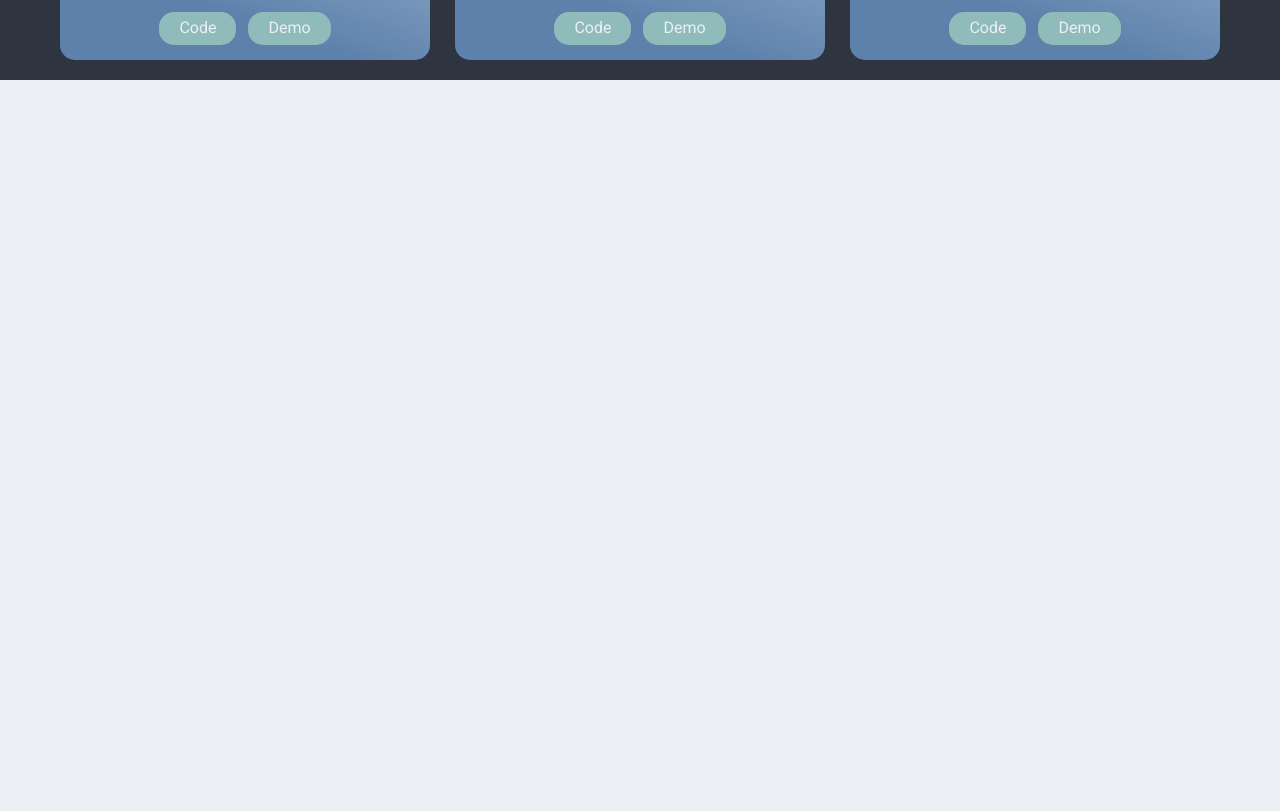
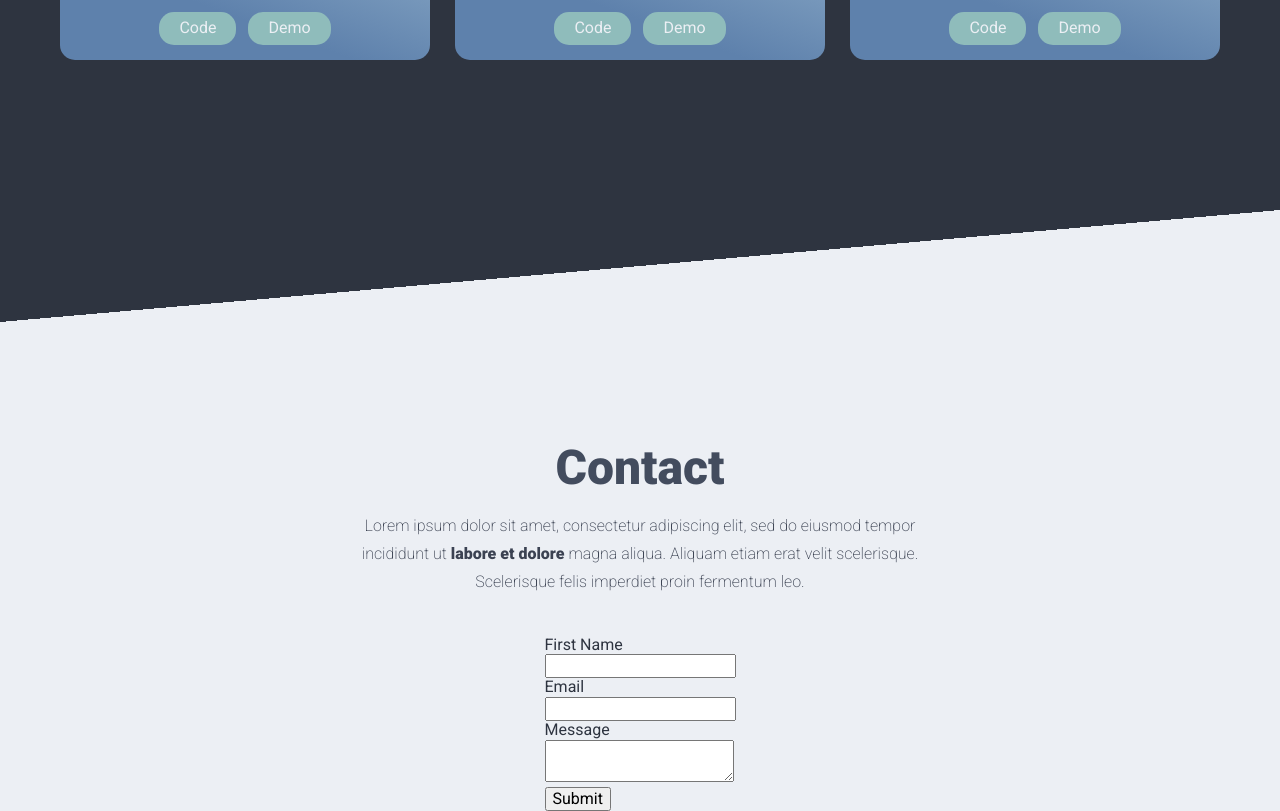
Before and after one commit to sarahtguindy/portfolio, a React (Create React App) app: page / in a window 1280 px wide. Shown: the part 1460-2271 px from the top of the page. Before the commit the page ends 1540 px from the top, so only its background shows below. Built offline with nearby package versions, Linux system fonts and the light colour scheme.

Commit message:
Fix Console resizing on mobile

```diff
--- a/src/App.js
+++ b/src/App.js
@@ -1,12 +1,14 @@
 import React from "react";
 import Console from "./components/Console/Console";
 import Projects from "./components/Projects/Projects";
+import Contact from "./components/Contact/Contact";
 
 const App = () => {
   return (
     <div>
       <Console />
       <Projects />
+      <Contact />
     </div>
   );
 };
--- a/src/components/Console/Console.module.scss
+++ b/src/components/Console/Console.module.scss
@@ -235,57 +235,57 @@ Media queries
 /* Small devices */
 @media (min-width: 320px) and (max-width: 767px) {
   .console-container {
-    width: 92%;
+    width: 92% !important;
   }
 
   .console-wrapper {
-    margin: 0px;
-    box-shadow: none;
-    grid-template-columns: repeat(3, 1fr);
-    grid-template-rows: 2.5em 3em 18em 21em;
+    margin: 0px !important;
+    box-shadow: none !important;
+    grid-template-columns: repeat(3, 1fr) !important;
+    grid-template-rows: 2.5em 3em 18em 21em !important;
     grid-template-areas:
       "nav-wrapper nav-wrapper nav-wrapper"
       "top-row top-row top-row"
       "left-column left-column left-column"
-      "right-column right-column right-column";
+      "right-column right-column right-column" !important;
   }
 
   .left-column {
-    padding: 0px;
-    margin: 0;
-    display: flex;
-    align-items: center;
-    justify-content: center;
+    padding: 0px !important;
+    margin: 0 !important;
+    display: flex !important;
+    align-items: center !important;
+    justify-content: center !important;
   }
 
   .right-column {
-    padding: 15px;
+    padding: 15px !important;
   }
 
   .right-column::after {
-    animation: fade 0.8s ease-in 3.8s forwards;
+    animation: fade 0.8s ease-in 3.8s forwards !important;
   }
 }
 
 /* Medium devices */
 @media (min-width: 768px) and (max-width: 991px) {
   .console-container {
-    width: 95% important;
+    width: 95% !important;
 
     .console-wrapper {
-      grid-template-columns: repeat(3, 1fr);
-      grid-template-rows: 2.5em 3em 21em;
+      grid-template-columns: repeat(3, 1fr) !important;
+      grid-template-rows: 2.5em 3em 21em !important;
       grid-template-areas:
         "nav-wrapper nav-wrapper nav-wrapper"
         "top-row top-row top-row"
-        "left-column right-column right-column";
+        "left-column right-column right-column" !important;
 
       .left-column {
-        padding: 15px;
+        padding: 15px !important;
       }
 
       .right-column {
-        padding: 15px;
+        padding: 15px !important;
       }
     }
   }
--- /dev/null
+++ b/src/components/Contact/Contact.js
@@ -0,0 +1,52 @@
+import React from "react";
+import styles from "./Contact.module.scss";
+
+const Contact = () => {
+  return (
+    <>
+      <div className="spacer2"></div>
+
+      <section className={styles.contact}>
+        <div className="container">
+          <div className={styles["contact-container"]}>
+            <h1>Contact</h1>
+            <p>
+              Lorem ipsum dolor sit amet, consectetur adipiscing elit, sed do
+              eiusmod tempor incididunt ut <strong>labore et dolore </strong>
+              magna aliqua. Aliquam etiam erat velit scelerisque. Scelerisque
+              felis imperdiet proin fermentum leo.
+            </p>
+
+            <form
+              name="contact v1"
+              method="POST"
+              data-netlify="true"
+              onSubmit="submit"
+            >
+              <input type="hidden" name="hidden-form" value="contact v1" />
+
+              <div>
+                <label htmlFor="first-name">First Name</label> <br />
+                <input id="first-name" type="text" name="first-name" />
+              </div>
+
+              <div>
+                <label htmlFor="email">Email</label> <br />
+                <input id="email" type="email" name="email" />
+              </div>
+
+              <div>
+                <label htmlFor="message">Message</label> <br />
+                <textarea id="message" name="message"></textarea>
+              </div>
+
+              <button type="submit">Submit</button>
+            </form>
+          </div>
+        </div>
+      </section>
+    </>
+  );
+};
+
+export default Contact;
--- /dev/null
+++ b/src/components/Contact/Contact.module.scss
@@ -0,0 +1,43 @@
+@use '../../index' as *;
+
+/*
+-------
+Contact
+-------
+*/
+
+.contact {
+    font-family: 'Roboto', sans-serif;
+    background-color: $snowStorm1;
+    color: $polarNight4;
+    overflow: auto;
+
+    .contact-container {
+        display: flex;
+        flex-direction: column;
+        align-items: center;
+        justify-content: center;
+        h1 {
+            font-size: 3rem;
+            font-weight: 900;
+            margin-bottom: 0;
+            color: $polarNight2;
+        }
+        p {
+            color: $polarNight3;
+            font-weight: 200;
+            line-height: 1.75rem;
+            max-width: 70ch;
+            text-align: center;
+            margin-bottom: 2.5rem;
+            strong {
+                font-weight: 900;
+            }
+        }
+    }
+}
+
+/* Laptop and up */
+@media (min-width: 1024px) {
+
+}
--- a/src/components/Projects/Projects.module.scss
+++ b/src/components/Projects/Projects.module.scss
@@ -17,7 +17,7 @@ Projects
     flex-direction: column;
     align-items: center;
     justify-content: center;
-    margin: 20px;
+    margin: 20px 20px 4em 20px;
     h1 {
       font-size: 3rem;
       font-weight: 900;
--- a/src/index.scss
+++ b/src/index.scss
@@ -44,6 +44,12 @@ body {
   background-image: url("./assets/layered-waves-haikei.svg");
 }
 
+.spacer2 {
+  aspect-ratio: 900/200;
+  width: 100%;
+  background-image: linear-gradient(-5deg, $snowStorm1 50%, $polarNight4 50%);
+}
+
 /*
 -------------
 Media queries
```
Also changed, not shown: src/components/Project/Project.module.scss (+7 -1 lines).
